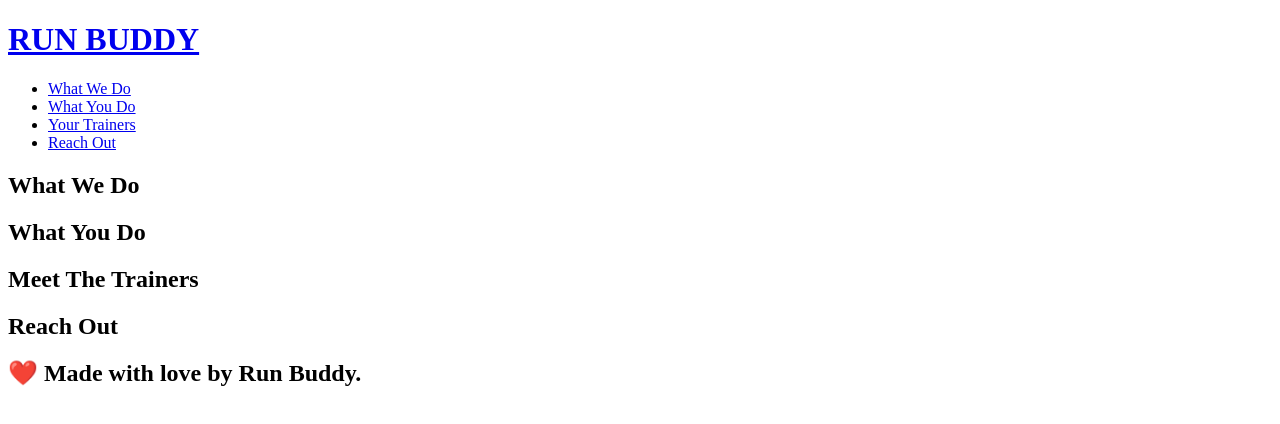
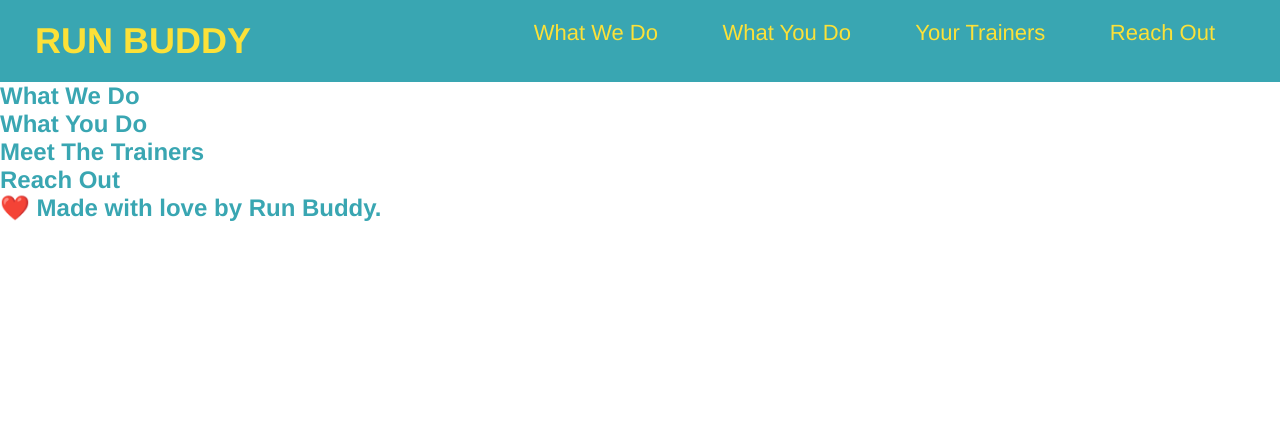
Before and after one commit to mlarkin14/run-buddy, a plain HTML site: page index.html in a window 1280 px wide. Drawn offline with Linux system fonts and the light colour scheme.

Commit message:
updated header

```diff
--- /dev/null
+++ b/assets/css/style.css
@@ -0,0 +1,43 @@
+* {
+    margin: 0;
+    padding: 0;
+  }
+body {
+    /* more on this crazy alphanumerical value in a minute! */
+    color: #39a6b2;
+    font-family: Helvetica, Arial, sans-serif;
+  }
+
+/* apply styles to <header> */
+header {
+    padding: 20px 35px;
+    background-color: #39a6b2;
+}
+
+header h1 {
+    font-weight: bold;
+    font-size: 36px;
+    color: #fce138;
+    margin: 0;
+    display: inline;
+}
+
+header a {
+    text-decoration: none;
+    color: #fce138;
+}
+
+header nav {
+    float: right;
+    margim: 7px 0;
+}
+
+header nav ul li {
+    display: inline;
+}
+
+header nav ul li a {
+    margin: 0 30px;
+    font-weight: lighter;
+    font-size: 22px;
+}
--- a/index.html
+++ b/index.html
@@ -3,6 +3,7 @@
     <head>
         <meta charset="UTF-8" />
         <title>Run Buddy</title>
+        <link rel="stylesheet" href="./assets/css/style.css" />
     </head>
     <body>
         <!-- navigation -->
```
